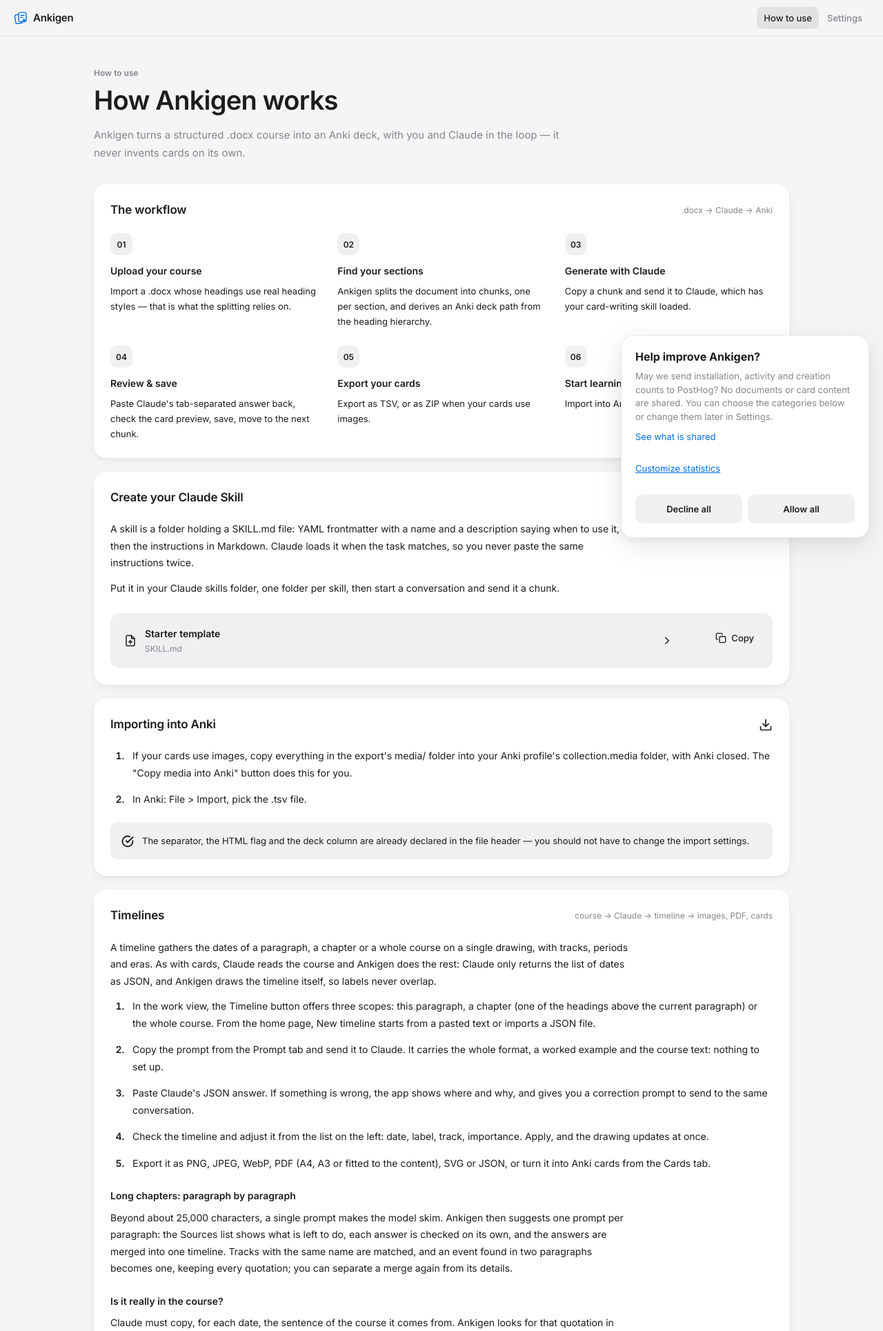
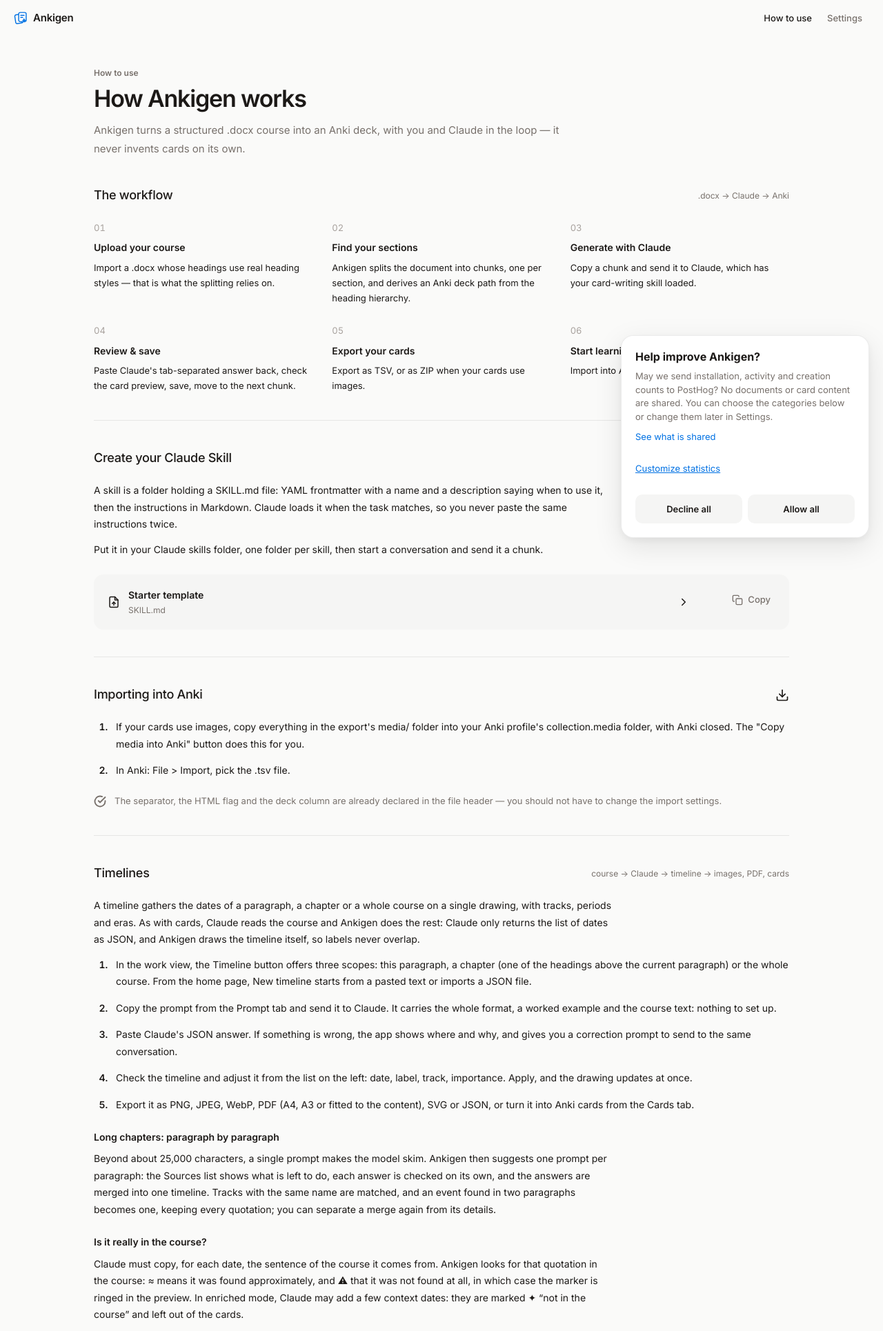
Before and after one commit to leoprosy/Anki-Gen, a Flask app: page /help in a window 1280 px wide. Shown: the top 1930 px of the page at 69% size. Run offline with Flask 3, Linux system fonts and the light colour scheme; data that the repository does not hold is empty; some libraries are stand-ins or nearby versions.

Commit message:
feat(ui): extend the Épuré style to the help and settings pages
- Move the Épuré palette and controls to a shared `epure` body class,
  set on the editor, help and settings pages (the timeline page no longer
  picks it up through `course-workspace`).
- Help and settings: no cards, sections on the page separated by a hairline,
  plain step numbers, no section icons, text secondary buttons, ink checkboxes
  and an ink pill for the primary action.

Co-Authored-By: Claude Opus 5.5 <noreply@anthropic.com>

```diff
--- a/static/style.css
+++ b/static/style.css
@@ -593,10 +593,11 @@ button:disabled:hover { background: var(--surface-alt); }
 .work textarea#response, .work textarea#response:focus { padding: 0; background: transparent; border: 0; border-radius: 0; box-shadow: none; }
 .work .cards-preview { margin: 0; padding: 0; }
 
-/* ── Style « Épuré » de l'éditeur ──────────────────────────────
-   Palette pierre chaude, aucune boîte : les contrôles sont du texte,
-   un seul bouton plein (Enregistrer et suivant), en encre et non en bleu. */
-body.course-workspace {
+/* ── Style « Épuré » ───────────────────────────────────────────
+   Pages marquées `epure` (éditeur, mode d'emploi, paramètres) :
+   palette pierre chaude, aucune carte, contrôles en texte, un seul
+   bouton plein en encre et non en bleu. */
+body.epure {
   --bg: #FAFAF9; --bg-blur: rgba(250, 250, 249, 0.9);
   --surface: #FFFFFF; --surface-hover: #F5F5F4;
   --surface-alt: #F5F5F4; --surface-alt-2: #E7E5E4;
@@ -606,25 +607,33 @@ body.course-workspace {
   --course-nav-active-fg: var(--text-primary);
 }
 @media (prefers-color-scheme: dark) {
-  :root:not([data-theme="light"]) body.course-workspace {
+  :root:not([data-theme="light"]) body.epure {
     --bg: #0C0A09; --bg-blur: rgba(12, 10, 9, 0.9);
     --surface: #1C1917; --surface-hover: #292524;
     --surface-alt: #1C1917; --surface-alt-2: #292524;
     --text-primary: #F5F5F4; --text-secondary: #A8A29E; --text-tertiary: #8A817C;
   }
 }
-:root[data-theme="dark"] body.course-workspace {
+:root[data-theme="dark"] body.epure {
   --bg: #0C0A09; --bg-blur: rgba(12, 10, 9, 0.9);
   --surface: #1C1917; --surface-hover: #292524;
   --surface-alt: #1C1917; --surface-alt-2: #292524;
   --text-primary: #F5F5F4; --text-secondary: #A8A29E; --text-tertiary: #8A817C;
 }
 
-.course-workspace .topbar { background: var(--bg); box-shadow: none; }
-.course-workspace .course-nav { padding: 0; gap: var(--space-md); }
-.course-workspace .course-nav__tab,
-.course-workspace .course-nav .course-nav__menu > summary { padding: 0 var(--space-xs); color: var(--text-secondary); }
-.course-workspace .course-nav [aria-current="page"] { box-shadow: none; color: var(--text-primary); }
+.epure .topbar { background: var(--bg); box-shadow: none; }
+.epure .nav-link[aria-current="page"] { background: transparent; color: var(--text-primary); }
+.epure .course-nav { padding: 0; gap: var(--space-md); }
+.epure .course-nav__tab,
+.epure .course-nav .course-nav__menu > summary { padding: 0 var(--space-xs); color: var(--text-secondary); }
+.epure .course-nav [aria-current="page"] { box-shadow: none; color: var(--text-primary); }
+
+/* Boutons : secondaires en texte, le principal en pastille d'encre. */
+.epure .btn.sm, .epure .dock .btn:not(.primary) { background: transparent; color: var(--text-secondary); }
+.epure .btn.sm:hover, .epure .dock .btn:not(.primary):hover { color: var(--text-primary); background: var(--surface-alt-2); }
+.epure .btn.primary { background: var(--text-primary); color: var(--bg); border-radius: 999px; }
+.epure .btn.primary:hover { background: var(--text-primary); box-shadow: none; opacity: 0.88; }
+.epure input[type="checkbox"] { accent-color: var(--text-primary); }
 
 /* Interrupteurs Aperçu/Texte, Texte/Cartes, onglets mobiles : du texte, l'actif en encre. */
 .work .seg, .work .tabbar { background: transparent; padding: 0; gap: var(--space-md); }
@@ -635,13 +644,21 @@ body.course-workspace {
 
 .work .pane__label { font-size: 13px; font-weight: 500; text-transform: none; letter-spacing: 0; color: var(--text-secondary); }
 .work .chunk-preview { padding: 0; background: transparent; border-radius: 0; font-size: 16px; line-height: 1.75; }
-
-/* Dock : actions en texte, un seul bouton plein. */
-.course-workspace .dock { background: var(--bg); box-shadow: none; }
-.course-workspace .dock .btn:not(.primary) { background: transparent; color: var(--text-secondary); }
-.course-workspace .dock .btn:not(.primary):hover { color: var(--text-primary); background: var(--surface-alt); }
-.course-workspace .dock .btn.primary { background: var(--text-primary); color: var(--bg); border-radius: 999px; }
-.course-workspace .dock .btn.primary:hover { background: var(--text-primary); box-shadow: none; opacity: 0.88; }
+.epure .dock { background: var(--bg); box-shadow: none; }
+
+/* Pages de lecture (mode d'emploi, paramètres) : pas de cartes, des sections
+   posées sur le fond et séparées par un filet. */
+.epure .page .card { background: transparent; box-shadow: none; border-radius: 0; padding: 0; }
+.epure .help-page > .card + .card,
+.epure .settings-section + .settings-section { margin-top: 40px; padding-top: 40px; box-shadow: 0 -1px 0 var(--hairline); }
+.epure .help-hero h2, .epure .settings-hero h2 { font-size: clamp(28px, 4vw, 34px); font-weight: 600; letter-spacing: -0.035em; line-height: 1.15; }
+.epure .help-hero, .epure .settings-hero { margin-bottom: 40px; }
+.epure .help-section-head h3, .epure .settings-section-heading h3 { font-size: 18px; font-weight: 500; letter-spacing: -0.015em; }
+.epure .help-step-number { width: auto; height: auto; margin-bottom: 8px; background: transparent; justify-content: flex-start; color: var(--text-tertiary); font-size: 13px; font-weight: 400; font-variant-numeric: tabular-nums; }
+.epure .help-section > .help-note { padding: 0; background: transparent; color: var(--text-secondary); }
+.epure .settings-section-icon { display: none; }
+.epure .settings-section-heading { margin-bottom: 24px; }
+.epure .settings-footer { margin-top: 40px; padding-top: 24px; box-shadow: 0 -1px 0 var(--hairline); }
 
 /* ── Rail des chunks ────────────────────────────────────────── */
 .rail {
--- a/templates/help.html
+++ b/templates/help.html
@@ -1,5 +1,6 @@
 {% extends "base.html" %}
 {% block title %}{{ t('nav.help') }} — {{ t('app.name') }}{% endblock %}
+{% block body_class %}epure{% endblock %}
 
 {% block shell_body %}
 <main class="page help-page">
--- a/templates/settings.html
+++ b/templates/settings.html
@@ -1,5 +1,6 @@
 {% extends "base.html" %}
 {% block title %}{{ t('settings.title') }} — {{ t('app.name') }}{% endblock %}
+{% block body_class %}epure{% endblock %}
 
 {% block shell_body %}
 <main class="page settings-page">
--- a/templates/work.html
+++ b/templates/work.html
@@ -1,7 +1,7 @@
 {% extends "base.html" %}
 {% block title %}{{ project_id }} — {{ t('app.name') }}{% endblock %}
 {% block shell_class %}shell--fixed{% endblock %}
-{% block body_class %}course-workspace{% endblock %}
+{% block body_class %}course-workspace epure{% endblock %}
 
 {% block topbar %}
 <div class="topbar__spacer"></div>
```
